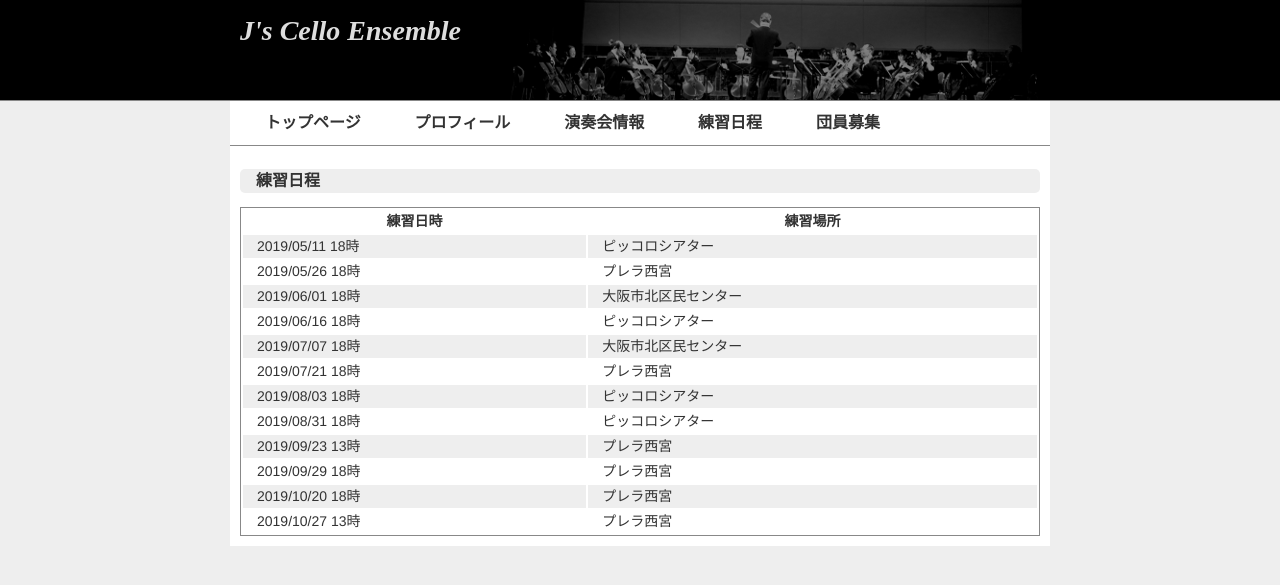
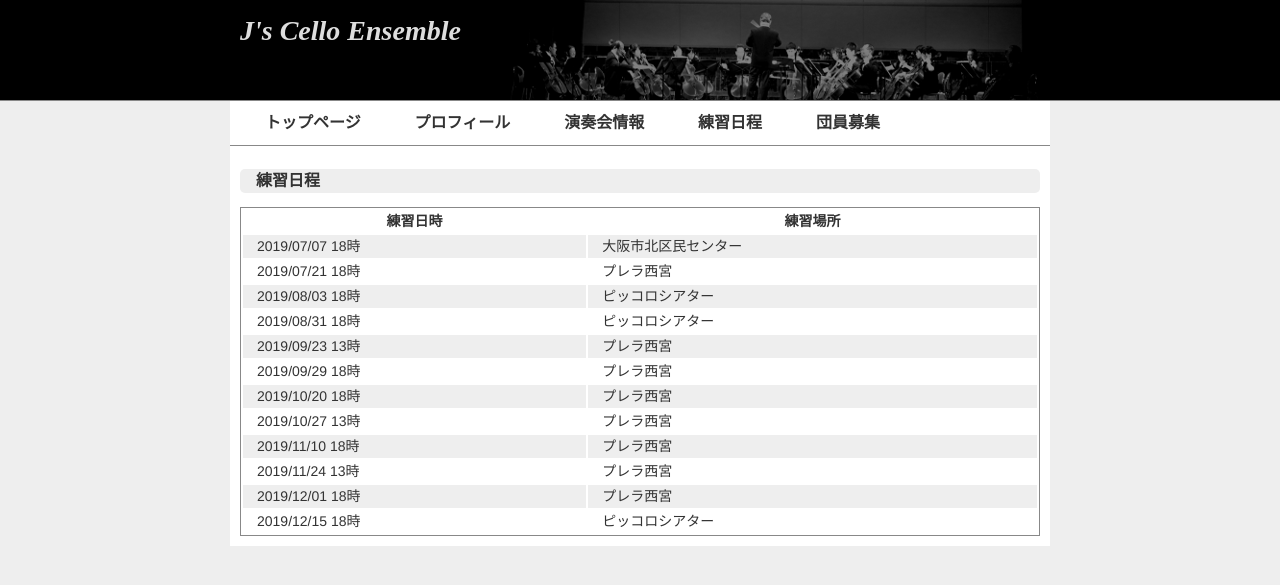
Before and after one commit to mzdusk/js-hp, a Jekyll site: the page built from practice.html, in a window 1280 px wide. Shown: the top 585 px of the page. Built offline with Jekyll 4.4.1, drawn with Linux system fonts in a browser that asks for light colours.

Commit message:
練習日程を更新

```diff
--- a/_data/news.yml
+++ b/_data/news.yml
@@ -1,9 +1,11 @@
+- date: 2019-06-23
+  content: 練習日程を更新しました。
 - date: 2019-04-24
   content: 練習日程を更新しました。
 - date: 2019-02-05
   content: 練習日程を更新しました。
-- date: 2018-12-18
-  content: 練習日程を更新しました。
+#- date: 2018-12-18
+#  content: 練習日程を更新しました。
 #- date: 2018-10-07
 #  content: 演奏会情報を追加しました。
 #- date: 2018-09-01
--- a/_data/practice.yml
+++ b/_data/practice.yml
@@ -1,11 +1,3 @@
-- date: 2019-05-11 18:00:00
-  place: ピッコロシアター
-- date: 2019-05-26 18:00:00
-  place: プレラ西宮
-- date: 2019-06-01 18:00:00
-  place: 大阪市北区民センター
-- date: 2019-06-16 18:00:00
-  place: ピッコロシアター
 - date: 2019-07-07 18:00:00
   place: 大阪市北区民センター
 - date: 2019-07-21 18:00:00
@@ -22,3 +14,11 @@
   place: プレラ西宮
 - date: 2019-10-27 13:00:00
   place: プレラ西宮
+- date: 2019-11-10 18:00:00
+  place: プレラ西宮
+- date: 2019-11-24 13:00:00
+  place: プレラ西宮
+- date: 2019-12-01 18:00:00
+  place: プレラ西宮
+- date: 2019-12-15 18:00:00
+  place: ピッコロシアター
```
